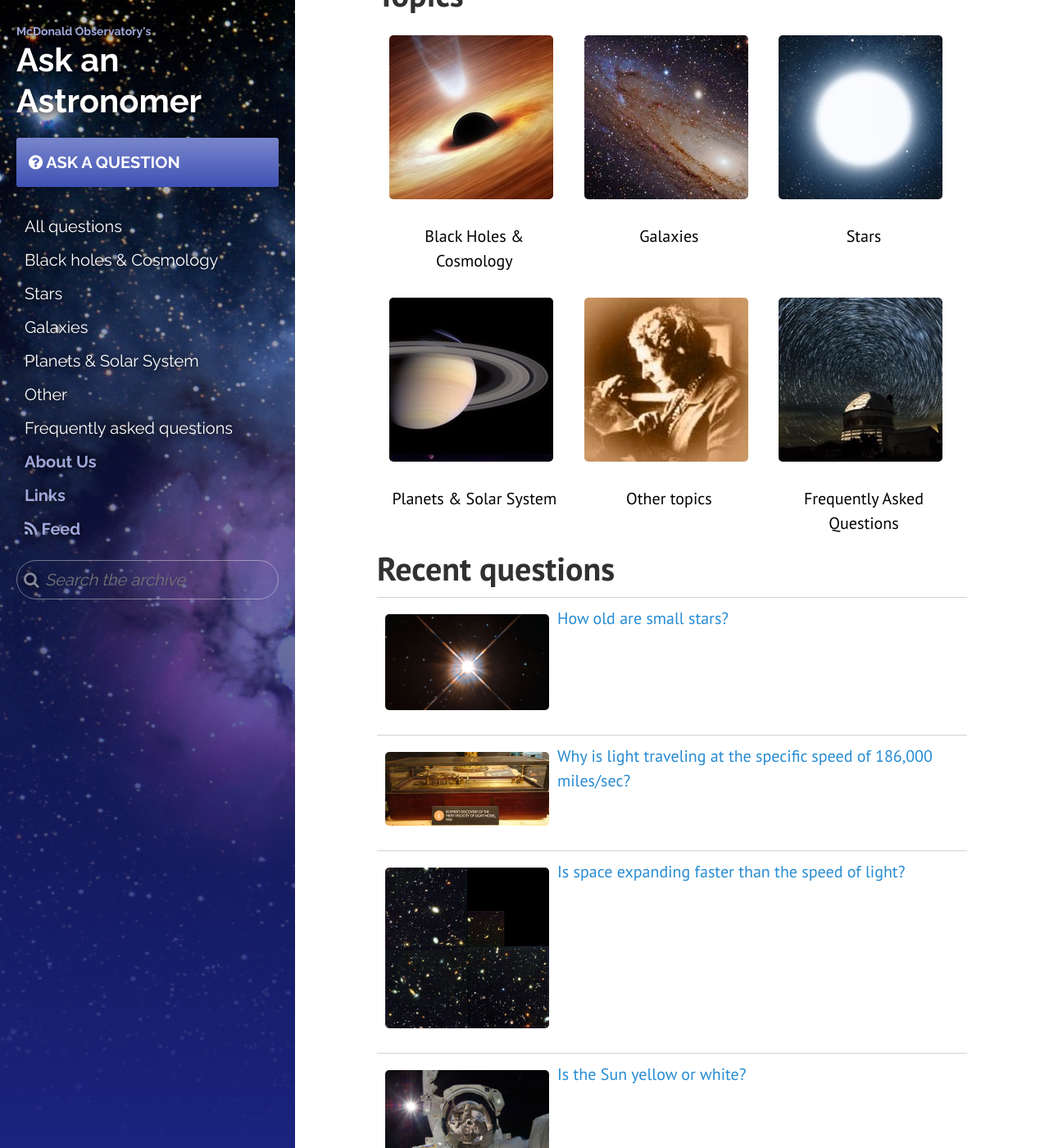
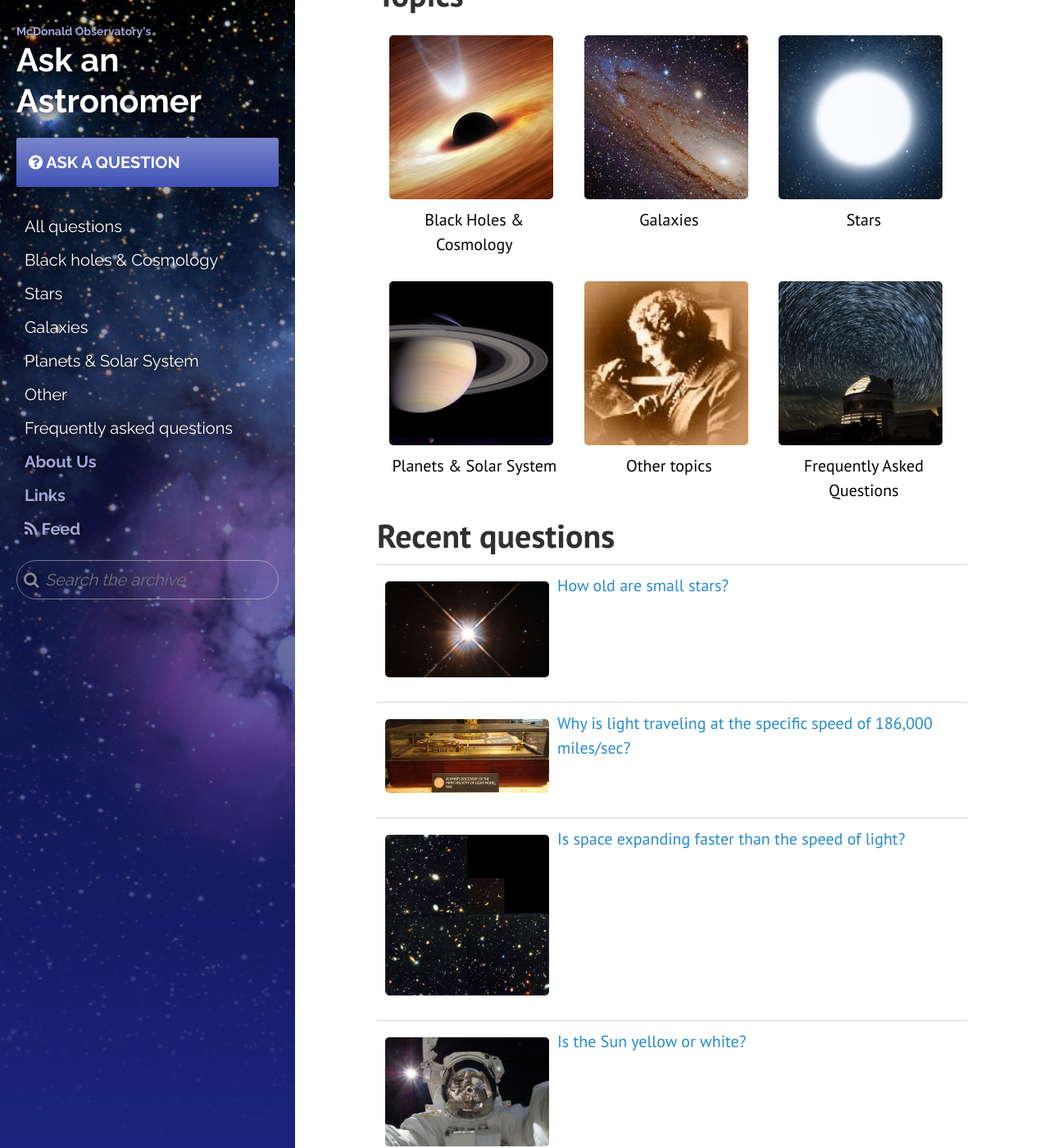
Before and after one commit to askanastronomer/askanastronomer.github.io, a Jekyll site: the page built from index.html, in a window 1280 px wide and 1400 px high, scrolled down 396 px. Shown: the whole window at 82% size. Built offline with Jekyll 4.4.1, drawn with Linux system fonts in a browser that asks for light colours; nearby versions of some CDN libraries; the list of posts is cut into pages by our own code.

Commit message:
Smaller padding between topic icon and title

```diff
--- a/index.html
+++ b/index.html
@@ -12,19 +12,19 @@ description: Curious about Astronomy? Have a burning question about the Universe
 <div class="topics">
     <div class="topic">
         <a href="/bhc">
-            <img src="/img/icon_bh.jpg"><br>
+            <img src="/img/icon_bh.jpg">
             Black Holes & Cosmology
         </a>
     </div>
     <div class="topic">
         <a href="/galaxies">
-            <img src="/img/icon_galaxy.jpg"><br>
+            <img src="/img/icon_galaxy.jpg">
             Galaxies
         </a>
     </div>
     <div class="topic">
         <a href="/stars">
-            <img src="/img/icon_stars.jpg"><br>
+            <img src="/img/icon_stars.jpg">
             Stars
         </a>
     </div>
@@ -32,19 +32,19 @@ description: Curious about Astronomy? Have a burning question about the Universe
 <div class="topics">
     <div class="topic">
         <a href="/planets">
-            <img src="/img/icon_ss.jpg"><br>
+            <img src="/img/icon_ss.jpg">
             Planets & Solar System
         </a>
     </div>
     <div class="topic">
         <a href="/other">
-            <img src="/img/icon_other.jpg"><br>
+            <img src="/img/icon_other.jpg">
             Other topics
         </a>
     </div>
     <div class="topic">
         <a href="/faq">
-            <img src="/img/icon_faq.jpg"><br>
+            <img src="/img/icon_faq.jpg">
             Frequently Asked Questions
         </a>
     </div>
--- a/public/css/aaa.css
+++ b/public/css/aaa.css
@@ -138,6 +138,7 @@ a.about {
 
 .topic img {
   margin:0;
+  margin-bottom:10px;
 }
 
 .sidebar {
```
